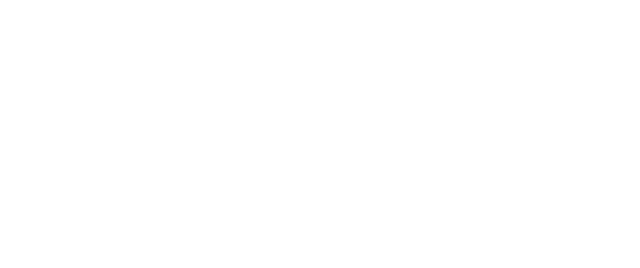
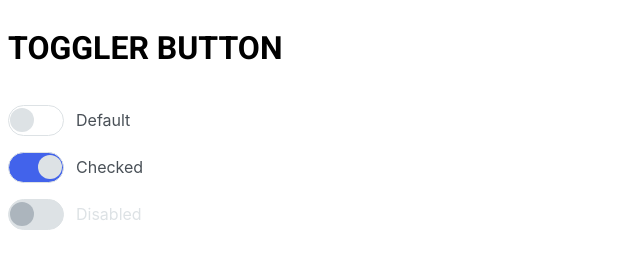
Before and after one commit to js-tasks-ru/htmlcss-20230411_gog3dgluhov, a website: page 07-lection5/03-toggler/index.html in a window 1280 px wide. Shown: the whole page, without its empty margins (0-640 px from the left). Drawn offline with Linux system fonts and the light colour scheme.

Commit message:
07-lection4-toggler

```diff
--- a/07-lection5/03-toggler/index.html
+++ b/07-lection5/03-toggler/index.html
@@ -1,11 +1,54 @@
 <!DOCTYPE html>
-<!-- Страница с кнопкой переключения -->
+<!-- Страница чекбокса -->
 <html lang="ru">
   <head>
     <link rel="stylesheet" href="../../assets/css/main.css">
     <link rel="stylesheet" href="./toggler.css">
   </head>
+  <style>
+  .container {
+    display: flex;
+    flex-direction: column;
+    justify-contant: center;
+    gap: 16px;
+  }
+  </style>
   <body>
+    <div class="container">
+      <h1 class="container__title">
+        TOGGLER BUTTON
+      </h1>
+      <label class="toggler">
+        <input class="toggler__input" type="checkbox">
+        <div class="toggler__state">
+          <div class="toggler__control">
+            <div class="toggler__icon">
+            </div>
+          </div>
+        </div>
+        <div class="toggler__title">Default</div>
+      </label>
+      <label class="toggler">
+        <input class="toggler__input" type="checkbox" checked>
+        <div class="toggler__state">
+          <div class="toggler__control">
+            <div class="toggler__icon">
+            </div>
+          </div>
+        </div>
+        <div class="toggler__title">Checked</div>
+      </label>
+      <label class="toggler">
+        <input class="toggler__input" type="checkbox" disabled>
+        <div class="toggler__state">
+          <div class="toggler__control">
+            <div class="toggler__icon">
+            </div>
+          </div>
+        </div>
+        <div class="toggler__title">Disabled</div>
+      </label>
 
+    </div>
   </body>
 </html>
--- a/07-lection5/03-toggler/toggler.css
+++ b/07-lection5/03-toggler/toggler.css
@@ -0,0 +1,72 @@
+.toggler {
+  display: inline-flex;
+  gap: 12px;
+  justify-contetnt: center;
+  align-items: center;
+  cursor: pointer;
+}
+
+.toggler__input {
+  position: absolute;
+  clip: rect(0, 0, 0, 0);
+}
+
+.toggler__state {
+  positin: relative;
+
+}
+
+.toggler__control {
+  height: 27px;
+  width: 52px;
+  background: var(--white);
+  border: 1px solid var(--grey-2);
+  border-radius: 16px;
+  display: flex;
+  justify-content: flex-start;
+  align-items: center;
+  padding: 1px;
+}
+
+.toggler__icon {
+  display: block;
+  height: 24px;
+  width: 24px;
+  background:  var(--grey-2);
+  border-radius: 50%;
+
+}
+
+.toggler__title {
+  font-family: 'Inter';
+  font-style: normal;
+  font-weight: 400;
+  font-size: 16px;
+  line-height: 24px;
+
+  color: var(--grey-4);
+}
+
+.toggler__input:checked ~ .toggler__state .toggler__control {
+/*  border: 2px solid var(--button-default-primary);*/
+  background: var(--button-default-primary);
+  justify-content: flex-end;
+}
+
+.toggler__input:focus ~ .toggler__title {
+  text-decoration: underline;
+}
+
+.toggler__input:disabled ~ .toggler__state .toggler__control {
+  background:  var(--grey-2);
+}
+
+.toggler__input:disabled ~ .toggler__state .toggler__icon {
+  background:  var(--grey-3);
+}
+
+
+.toggler__input:disabled ~ .toggler__title {
+  color: var(--grey-2);
+  text-decoration: none;
+}
```
Lines whose indentation alone changed are shown as unchanged.
